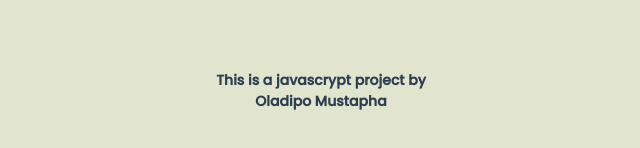
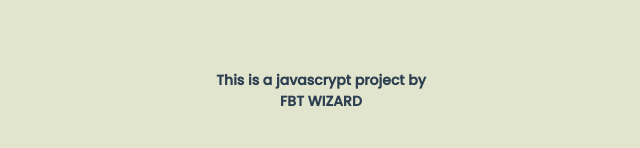
Before and after one commit to fbt0wizard/WhoGame, a plain HTML site: page index.html in a window 1280 px wide. Shown: the part 370-518 px from the top of the page, 319-959 px from the left. Drawn offline with nearby package versions, Linux system fonts and the light colour scheme.

Commit message:
Update index.html

```diff
--- a/index.html
+++ b/index.html
@@ -314,7 +314,7 @@
     </div>
 
     <footer class="footer">
-      <h3>This is a javascrypt project by<br />Oladipo Mustapha</h3>
+      <h3>This is a javascrypt project by<br />FBT WIZARD</h3>
     </footer>
 
     <script src="https://ajax.googleapis.com/ajax/libs/jquery/3.6.0/jquery.min.js"></script>
```
